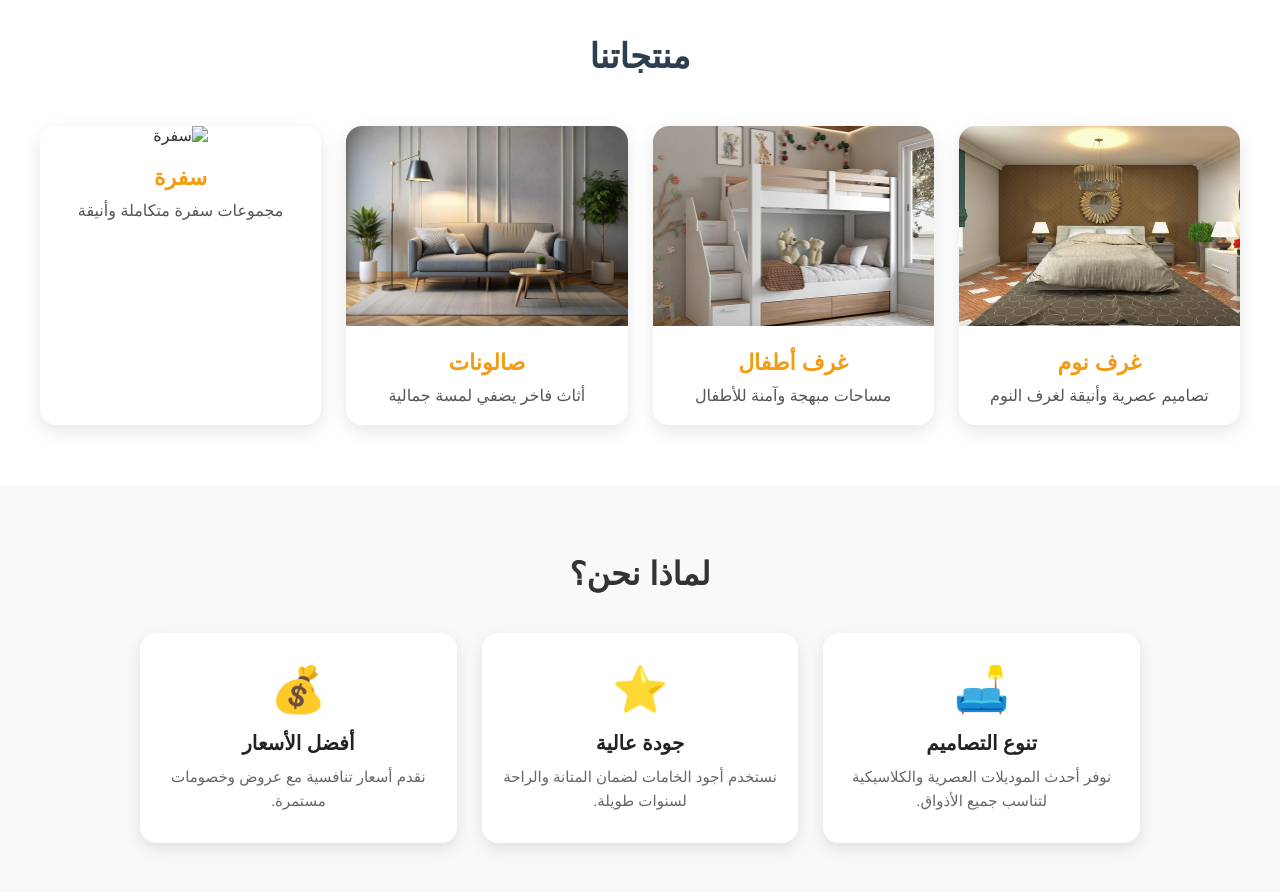
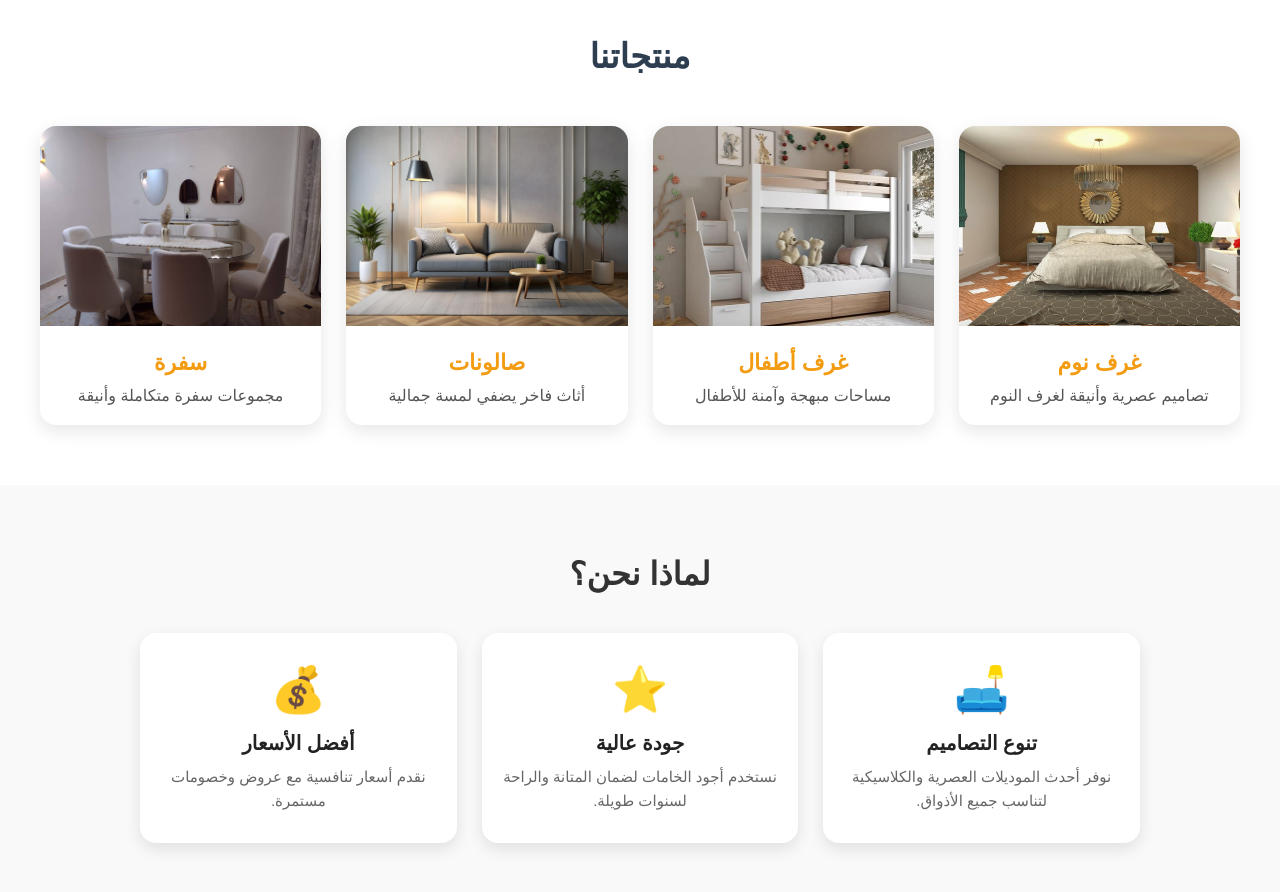
Before and after one commit to m7mdamrr11/Furniture, a plain HTML site: page index.html in a window 1280 px wide. Shown: the part 800-1692 px from the top of the page. Drawn offline with Linux system fonts and the light colour scheme.

Commit message:
Add files via upload

```diff
--- a/index.html
+++ b/index.html
@@ -62,7 +62,7 @@
 
     <a href="sofra.html" class="modern-card">
       <div class="card-img">
-        <img src="sofra.jpg" alt="سفرة">
+        <img src="sofra1.jpg" alt="سفرة">
       </div>
       <div class="card-content">
         <h3>سفرة</h3>
```
